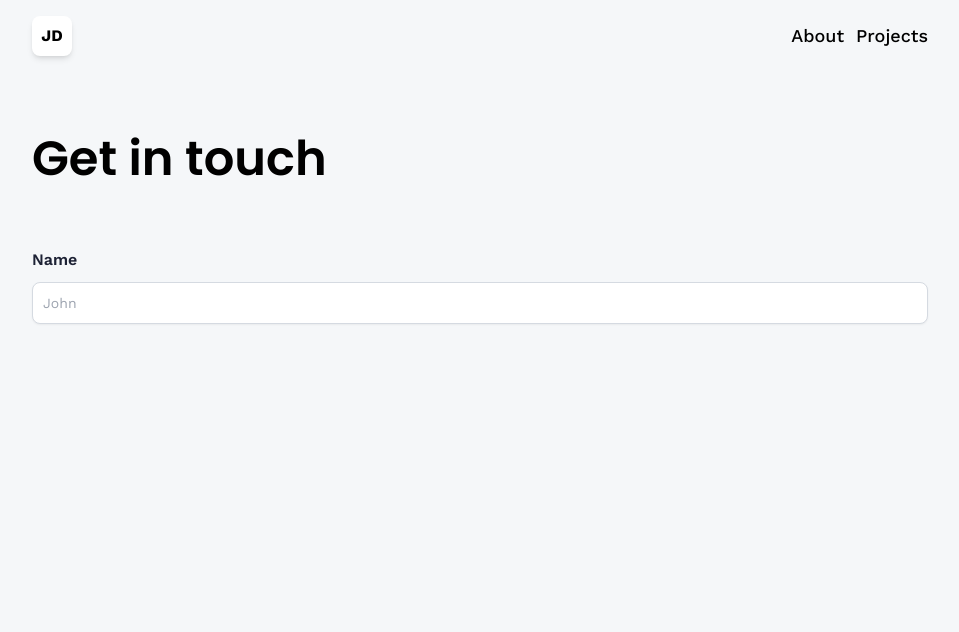
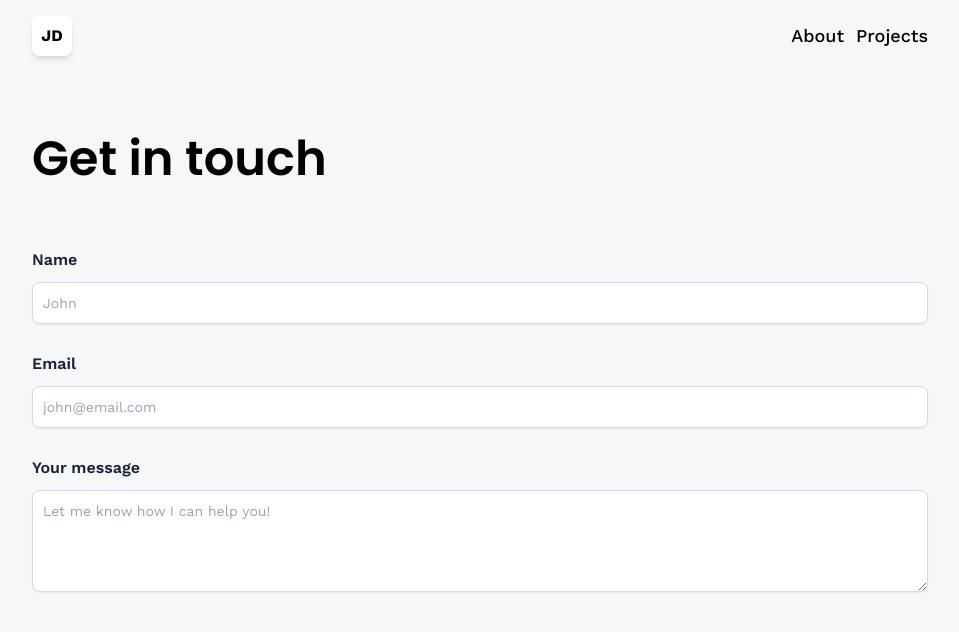
Before and after one commit to jmgrd98/3d-portfolio-REAL, a React (Vite) app: page /contact in a window 1280 px wide. Shown: the top 632 px of the page, without its empty margins (160-1119 px from the left). Built offline with nearby package versions, Linux system fonts and the light colour scheme.

Commit message:
Update Contact.jsx

```diff
--- a/src/pages/Contact.jsx
+++ b/src/pages/Contact.jsx
@@ -9,6 +9,14 @@ const Contact = () => {
   });
 
   const handleChange = () => {
+
+  };
+
+  const handleFocus = () => {
+
+  };
+
+  const handleBlur = () => {
 
   };
 
@@ -28,6 +36,36 @@ const Contact = () => {
               required
               value={form.name}
               onChange={handleChange}
+              onFocus={handleFocus}
+              onBlur={handleBlur}
+            />
+          </label>
+          <label className='text-black-500 font-semibold'>
+            Email
+            <input
+              type='text'
+              name='email'
+              className='input'
+              placeholder='john@email.com'
+              required
+              value={form.email}
+              onChange={handleChange}
+              onFocus={handleFocus}
+              onBlur={handleBlur}
+            />
+          </label>
+          <label className='text-black-500 font-semibold'>
+            Your message
+            <textarea
+              rows={4}
+              name='message'
+              className='input'
+              placeholder='Let me know how I can help you!'
+              required
+              value={form.message}
+              onChange={handleChange}
+              onFocus={handleFocus}
+              onBlur={handleBlur}
             />
           </label>
         </form>
```
